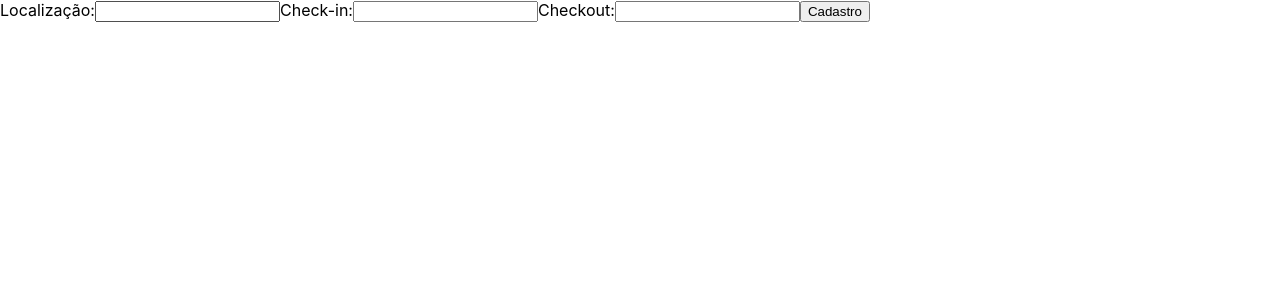
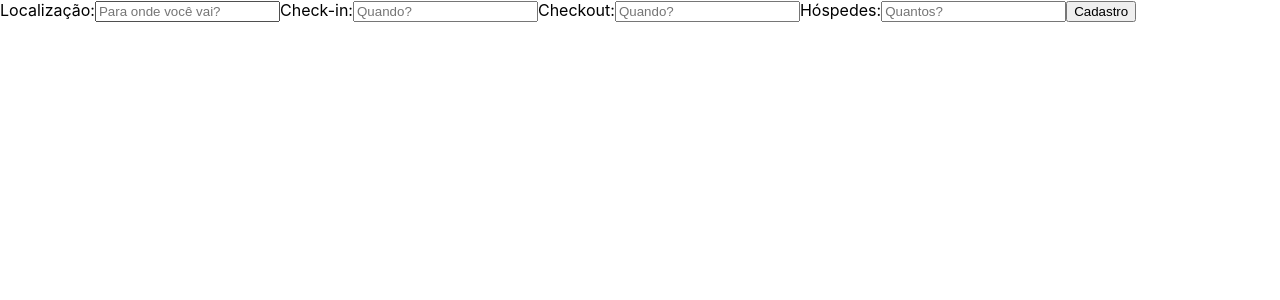
Before and after one commit to NicoleSF/desafio-airbnb, a React (Create React App) app in the folder desafio_airbnb/: page / in a window 1280 px wide. Shown: the top 300 px of the page. Built offline with nearby package versions, Linux system fonts and the light colour scheme.

Commit message:
atualizando a Localizacção

```diff
--- a/desafio_airbnb/src/App.tsx
+++ b/desafio_airbnb/src/App.tsx
@@ -4,7 +4,6 @@ import ReactDOM from 'react-dom';
 
 <form>
   <label>
-    Localização
     <input type="text" name="Localizacao" />
     <input type="text" value="check-in" />
     <input type="text" value="checkout" />
@@ -37,17 +36,38 @@ class NameForm extends React.Component<any, MyState> {
     this.setState({value: event.value});
   }
 
+  handleHospedes(event: any) {
+    this.setState({value: event.value});
+  }
+
 
   render() {
     return (
       <form >
         <label>
           Localização:
-          <input type="text" value={this.state.value} onChange={this.handleChange} />
+          <input type="text"
+          placeholder={"Para onde você vai?"}
+          value={this.state.value}
+          onChange={this.handleChange} />
+
           Check-in:
-          <input type="text" value={this.state.value} onChange={this.handleCheck} />
+          <input type="text"
+          placeholder={"Quando?"}
+          value={this.state.value}
+          onChange={this.handleCheck} />
+
           Checkout:
-          <input type="text" value={this.state.value} onChange={this.handleCheckout} />
+          <input type="text"
+          placeholder={"Quando?"}
+          value={this.state.value}
+          onChange={this.handleCheckout} />
+
+          Hóspedes:
+          <input type="text"
+          placeholder={"Quantos?"}
+          value={this.state.value}
+          onChange={this.handleHospedes} />
         </label>
         <input type="submit" value="Cadastro" />
       </form>
```
